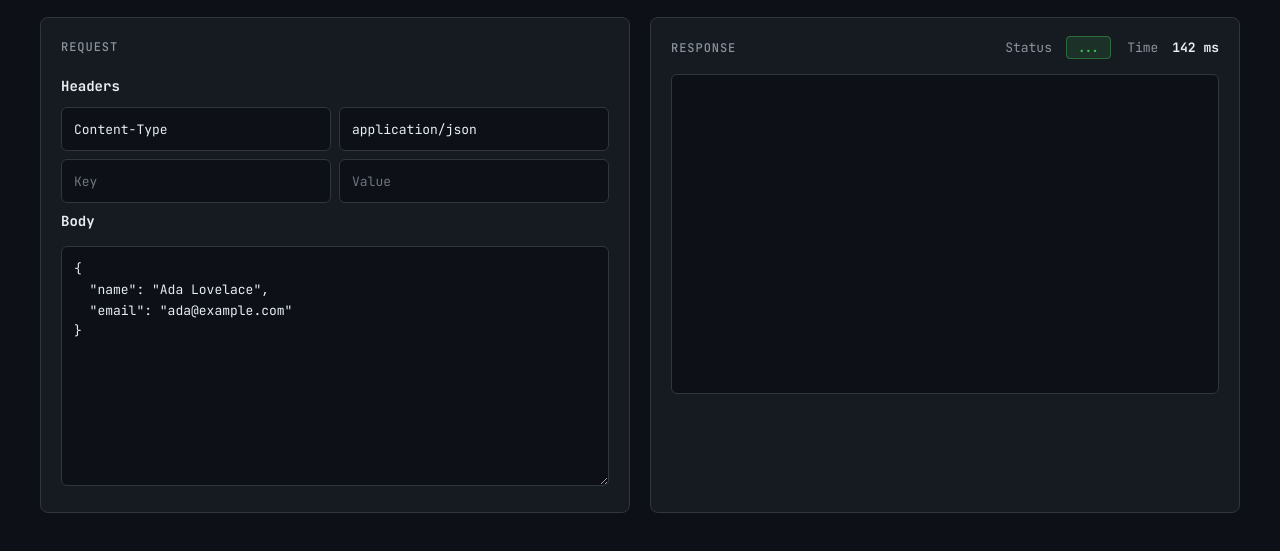
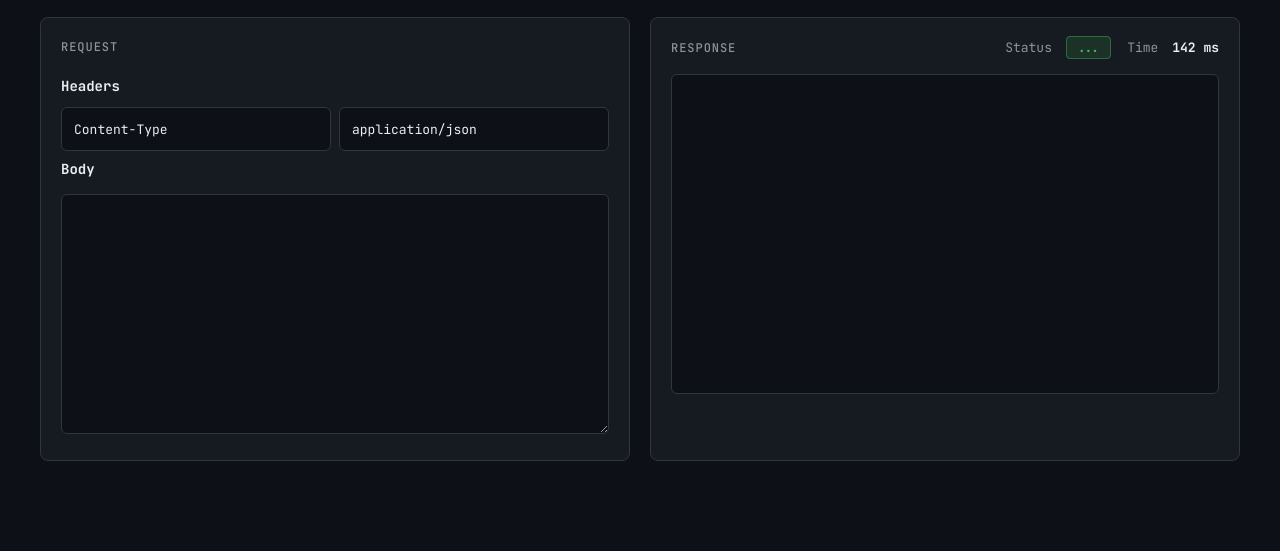
Before and after one commit to siddharth-rishabh/requestLab, a plain HTML site: page index.html in a window 1280 px wide. Shown: the part 125-676 px from the top of the page. Drawn offline with Linux system fonts and the light colour scheme.

Commit message:
removed dummy data/ placeholder in body and configured HTML for headers

```diff
--- a/index.html
+++ b/index.html
@@ -34,19 +34,12 @@
 
         <h3 class="section-title">Headers</h3>
         <div class="header-row">
-          <input class="input" type="text" aria-label="Header name" placeholder="Key" value="Content-Type">
-          <input class="input" type="text" aria-label="Header value" placeholder="Value" value="application/json">
-        </div>
-        <div class="header-row">
-          <input class="input" type="text" aria-label="Header name" placeholder="Key">
-          <input class="input" type="text" aria-label="Header value" placeholder="Value">
+          <input class="input key" type="text" aria-label="Header name" placeholder="Key" value="Content-Type">
+          <input class="input value" type="text" aria-label="Header value" placeholder="Value" value="application/json">
         </div>
 
         <h3 class="section-title"><label for="body">Body</label></h3>
-        <textarea class="body" id="body" spellcheck="false" placeholder="Request body (JSON)">{
-  "name": "Ada Lovelace",
-  "email": "ada@example.com"
-}</textarea>
+        <textarea class="body" id="body" spellcheck="false"></textarea>
       </section>
 
       <!-- Response -->
```
